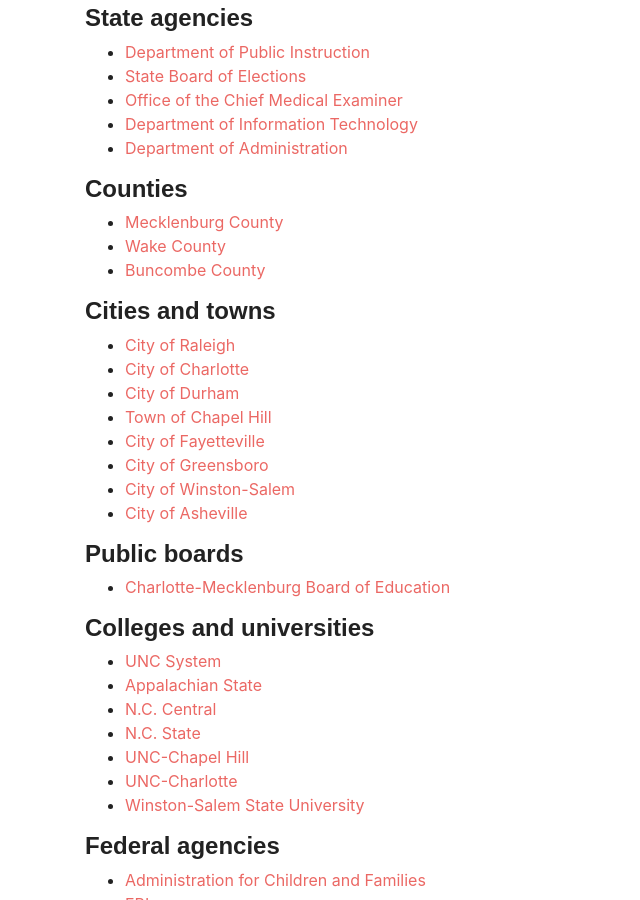
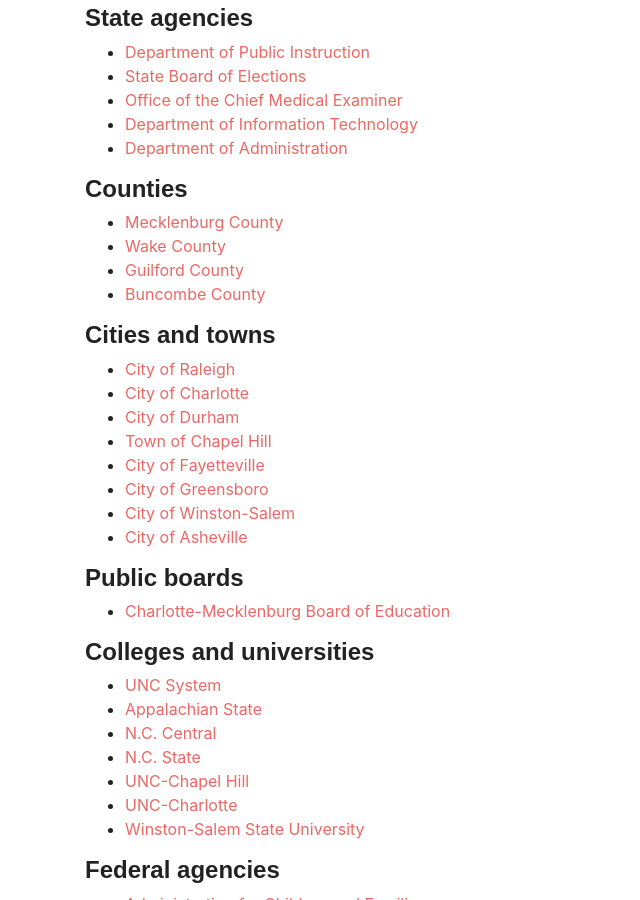
Before and after one commit to mtdukes/data-journalism-lab, a Jekyll site: the page built from _pages/public_records.md, in a window 1280 px wide and 900 px high, scrolled down 802 px. Shown: the whole window, without its empty margins (0-640 px from the left). Built offline with Jekyll 4.4.1, drawn with Linux system fonts in a browser that asks for light colours; some web fonts are replaced.

Commit message:
updating records page

```diff
--- a/_pages/public_records.md
+++ b/_pages/public_records.md
@@ -38,6 +38,7 @@
 
 * [Mecklenburg County](https://mkbgcoeddprr.exterro.net/prr/prrportal.htm)
 * [Wake County](https://wakecounty.nextrequest.com/)
+* [Guilford County](https://guilfordcountync.nextrequest.com/)
 * [Buncombe County](https://www.buncombecounty.org/governing/depts/communications/default.aspx)
 
 #### Cities and towns
```
